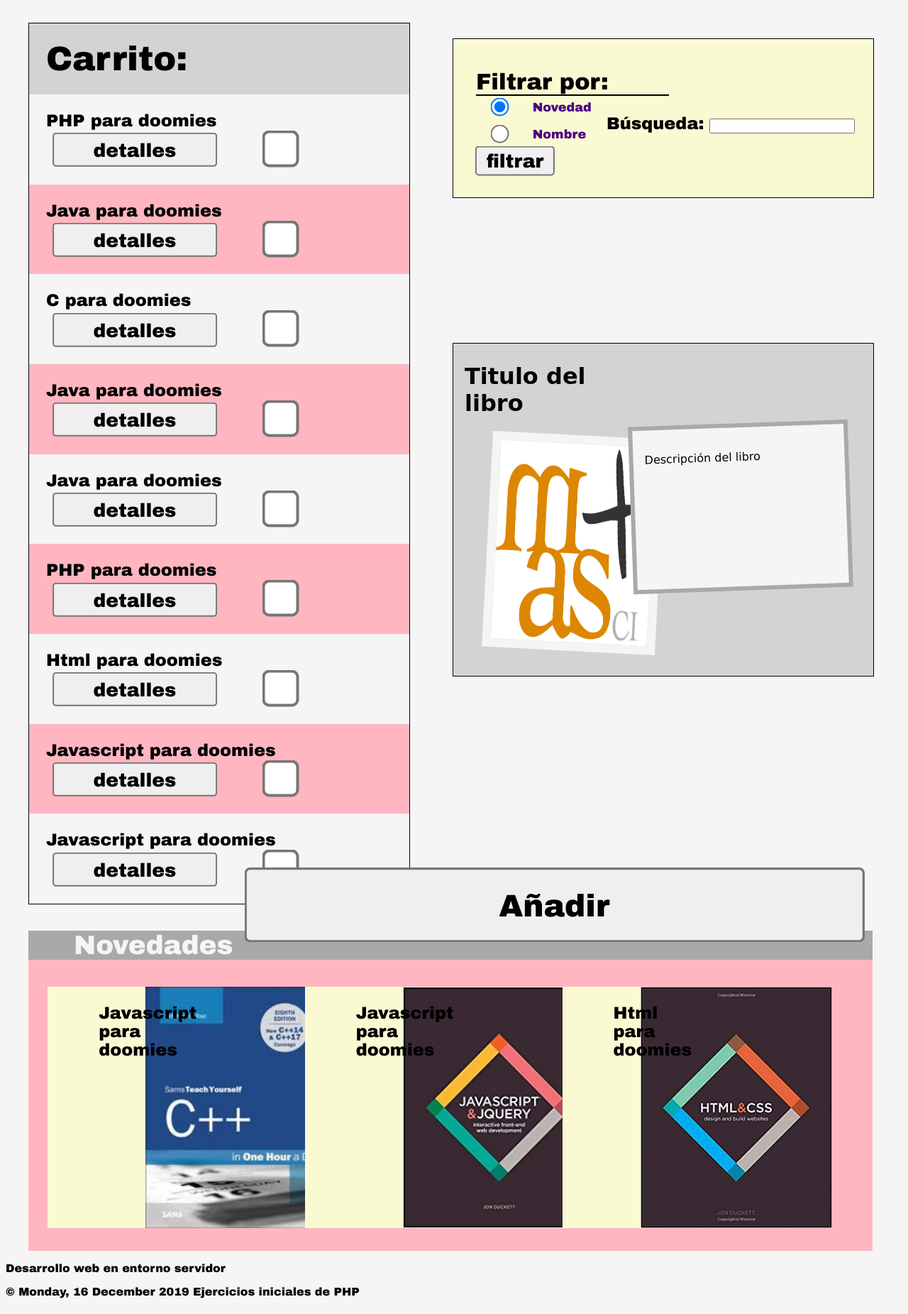
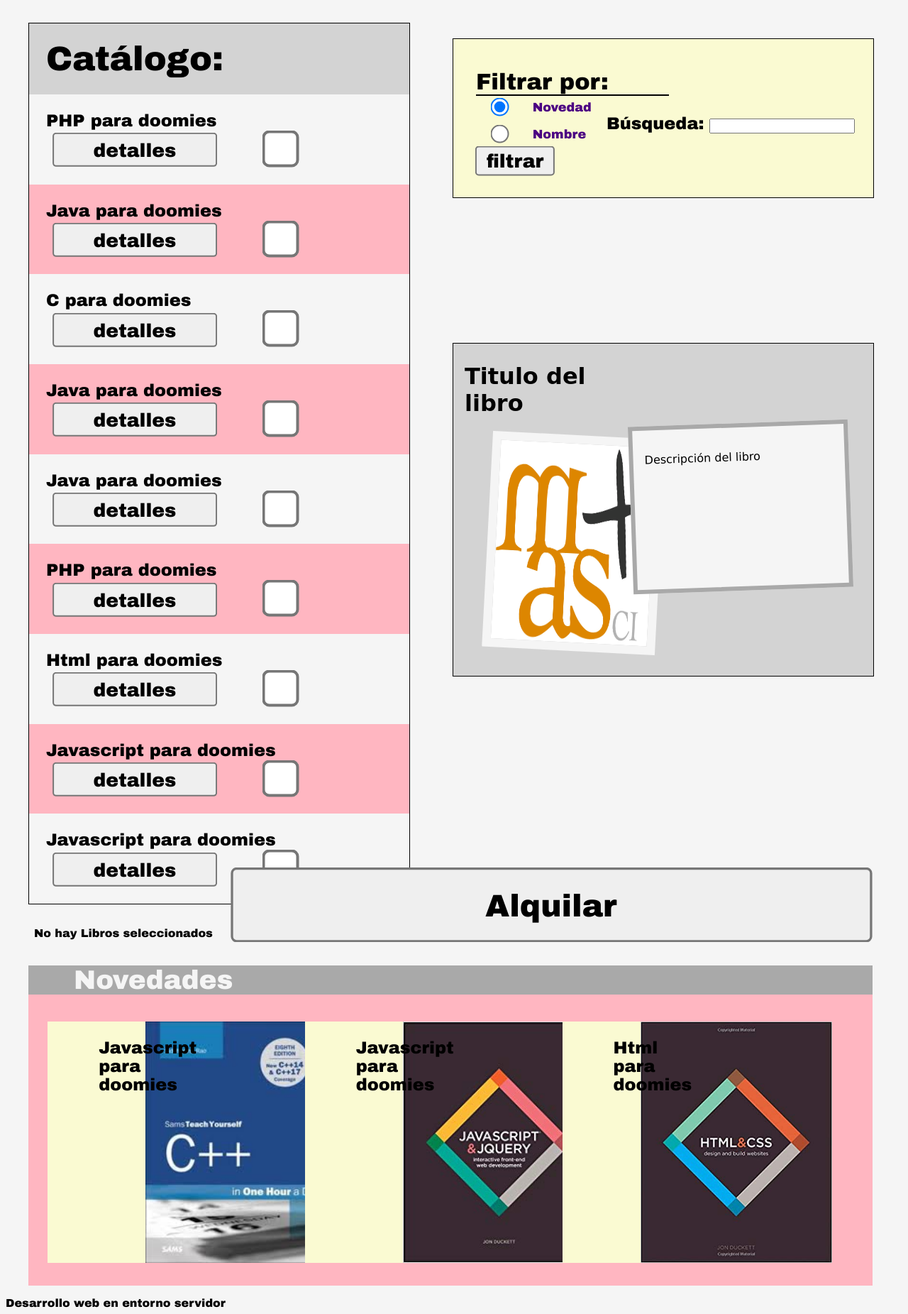
Before and after one commit to Isakas21/DavInaJul, a PHP site: page / in a window 1280 px wide; the page is wider, and only the part inside the window is pictured. Shown: the part 141-1992 px from the top of that part at 71% size. Before the commit the page ends 1970 px from the top of that part, so only its background shows below. Run offline with PHP 8.4, Linux system fonts and the light colour scheme.

Commit message:
btnanadir empezado

```diff
--- a/controladores/Controlador.php
+++ b/controladores/Controlador.php
@@ -20,7 +20,7 @@ class Controlador
                 <input id="btnLog" type="submit" name="login" value="login">
             </div>
         </form>';
-            $this->mostrarResultado($resultado, $this->crearLibros(), $this->mostrarLibro());
+            $this->mostrarResultado($resultado, $this->crearLibros(), $this->mostrarLibro(), $this->añadirAlCarrito());
             exit();
         } else {
             // el formulario ya se ha enviado
@@ -43,12 +43,12 @@ class Controlador
                 $resultado = "Bienvenido/a $nombre";
             }
 
-            $this->mostrarResultado($resultado, $this->crearLibros(), $this->mostrarLibro());
+            $this->mostrarResultado($resultado, $this->crearLibros(), $this->mostrarLibro(), $this->añadirAlCarrito());
             exit();
         }
     }
 
-    private function mostrarResultado($resultado, $libros, $detalle)
+    private function mostrarResultado($resultado, $libros, $detalle, $librosCarro)
     {
         // y se muestra la vista del resultado (la plantilla resultado.,php)
         include 'vistas/vista_resultado.php';
@@ -108,14 +108,12 @@ class Controlador
                 $ordenados[] = $libros[$i];
             }
             $libros = $ordenados;
-
         } elseif ($_POST['filtro'] == 'nombre') {
             foreach ($libros as $libro) {
                 $titulos[] = $libro->getTitulo();
             }
             sort($titulos);
             array_multisort($libros, $titulos);
-
         }
 
         if ($_POST['busqueda'] !== "" && $_POST['busqueda'] !== null) {
@@ -134,4 +132,23 @@ class Controlador
 
         return $libros;
     }
+
+    private function añadirAlCarrito()
+    {
+
+        $librosCarro = "";
+        if (isset($_POST['btnAnadir']) && $_POST['btnAnadir'] == "Alquilar") {
+
+            if (isset($_POST['cbxLib[]'])) {
+                foreach ($_POST['cbxLib[]'] as $titulo) {
+                    $librosCarro += "<li>$titulo</li>";
+                }
+            } else {
+                $librosCarro =  "No hay nada";
+            }
+        } else {
+            $librosCarro = "No hay Libros seleccionados";
+        }
+        return $librosCarro;
+    }
 }
--- a/vistas/vista_resultado.php
+++ b/vistas/vista_resultado.php
@@ -12,14 +12,14 @@ echo "</div>";
 
         <!-- LIBROS => Se tendrá que hacer en un bucle -->
         <div>
-            Carrito:
+            Catálogo:
         </div>
         <!--CARRITO-->
         <ul>
             <?php
             foreach ($libros as $libro) {
                 echo "<li>" . $libro->getTitulo() . "<form id='formLib' method='post'><input type='submit' id='btnDet' name='btnDetalles' value='detalles'>
-                        <input type='checkbox' id='cbxLib' value='" . $libro->getTitulo() . "'><input type='hidden' name='detalles' value='" . $libro->getTitulo() . "'>
+                        <input type='checkbox' id='cbxLib' name='cbxLib[]' value='" . $libro->getTitulo() . "'><input type='hidden' name='detalles' value='" . $libro->getTitulo() . "'>
                         </form></li>";
             }
             ?>
@@ -59,7 +59,20 @@ echo "</div>";
 
     </section>
 
-    <input type="submit" id="btnAñadir" name="btnAñadir" value='Añadir'>
+    <section>
+        <div>
+            <ul>
+                <?php
+                    echo "$librosCarro";
+
+                ?>
+            </ul>
+        </div>
+    </section>
+
+    <form method="post">
+        <input type="submit" id="btnAñadir" name="btnAnadir" value='Alquilar'>
+    </form>
     <!--BOTON AÑADIR/QUITAR-->
 
 
```
